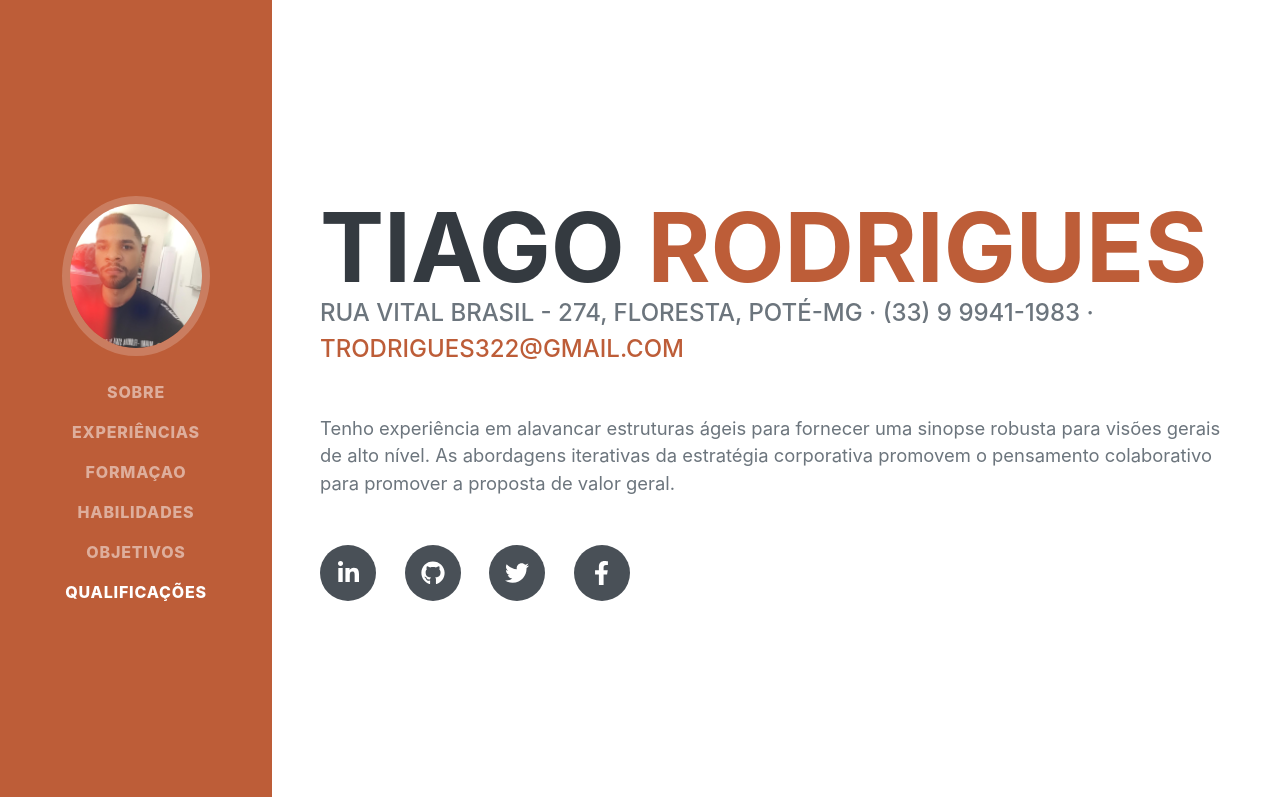
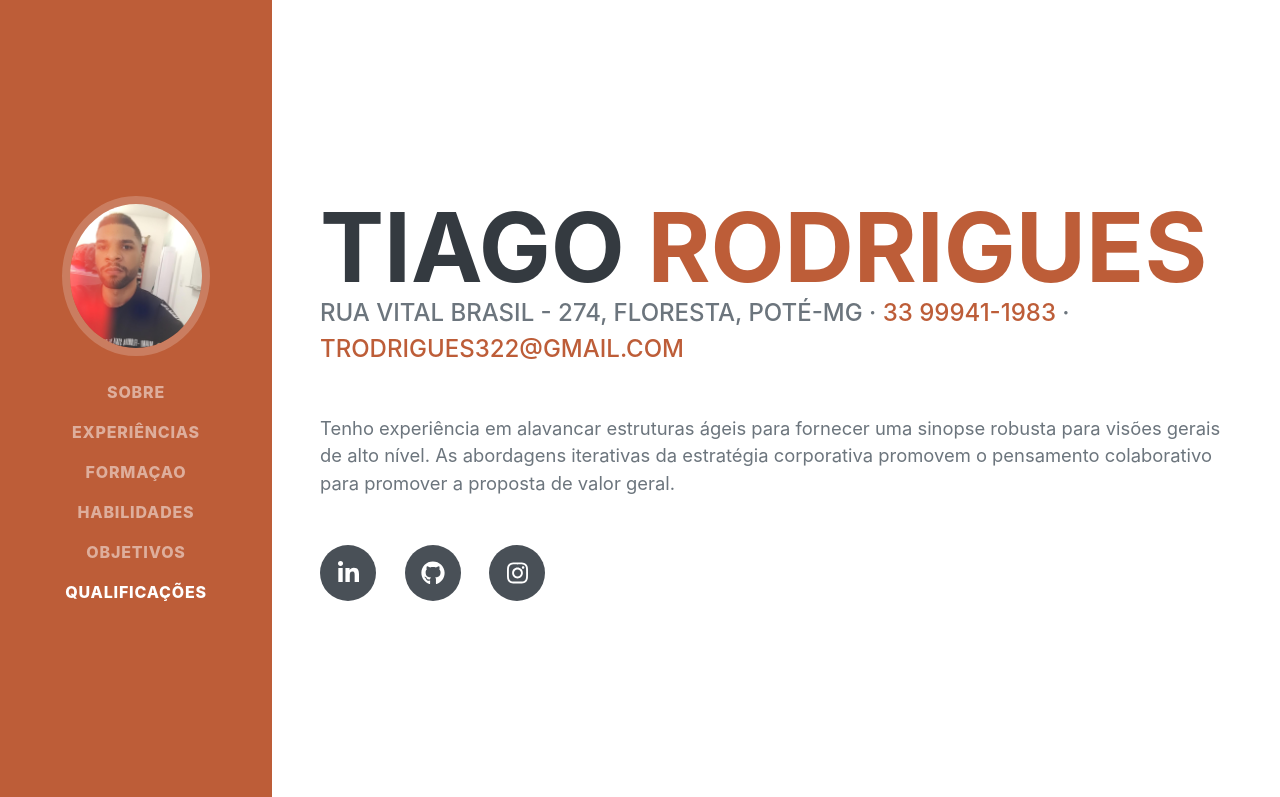
Before and after one commit to TiagoRodrigues456/Curriculo, a plain HTML site: page index.html in a window 1280 px wide. Shown: the top 797 px of the page. Drawn offline with nearby package versions, Linux system fonts and the light colour scheme; a web font is replaced by a local one.

Commit message:
Social Media Buttons

```diff
--- a/index.html
+++ b/index.html
@@ -44,15 +44,17 @@
                         <span class="text-primary">Rodrigues</span>
                     </h1>
                     <div class="subheading mb-5">
-                        Rua Vital Brasil - 274, Floresta, Poté-MG · (33) 9 9941-1983 ·
+                        Rua Vital Brasil - 274, Floresta, Poté-MG ·
+                        <a href="https://api.whatsapp.com/send?phone=33999411983&text=Olá">33 99941-1983</a>
+                        ·
                         <a href="mailto:trodrigues322@gmail.com">trodrigues322@gmail.com</a>
                     </div>
                     <p class="lead mb-5">Tenho experiência em alavancar estruturas ágeis para fornecer uma sinopse robusta para visões gerais de alto nível. As abordagens iterativas da estratégia corporativa promovem o pensamento colaborativo para promover a proposta de valor geral.</p>
                     <div class="social-icons">
-                        <a class="social-icon" href="#"><i class="fab fa-linkedin-in"></i></a>
-                        <a class="social-icon" href="#"><i class="fab fa-github"></i></a>
-                        <a class="social-icon" href="#"><i class="fab fa-twitter"></i></a>
-                        <a class="social-icon" href="#"><i class="fab fa-facebook-f"></i></a>
+                        <a class="social-icon" href="https://linkedin.com/in/tiago-rodrigues-dos-santos-bb58681b0"><i class="fab fa-linkedin-in"></i></a>
+                        <a class="social-icon" href="https://github.com/TiagoRodrigues456"><i class="fab fa-github"></i></a>
+                        <a class="social-icon" href="https://www.instagram.com/tiago_santos64/"><i class="fab fa-instagram"></i></a>
+
                     </div>
                 </div>
             </section>
```
